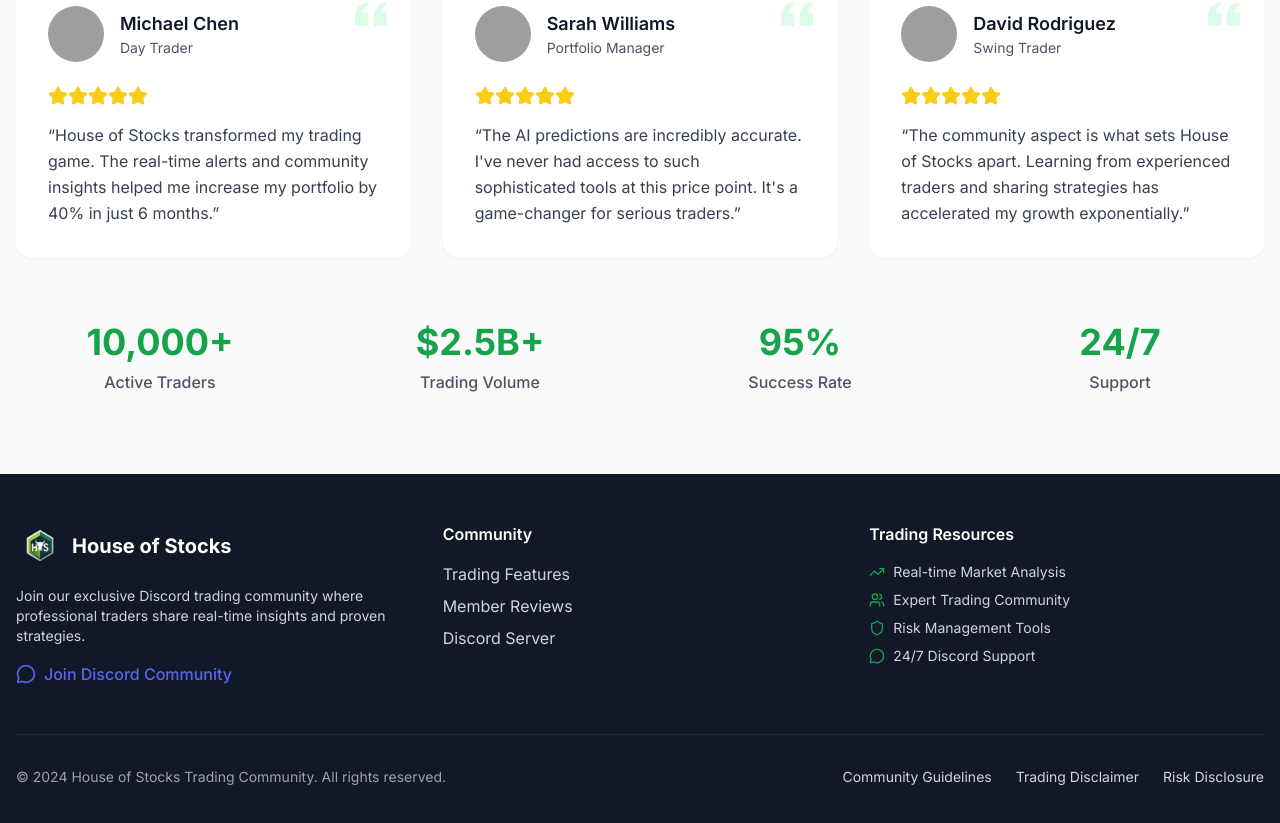
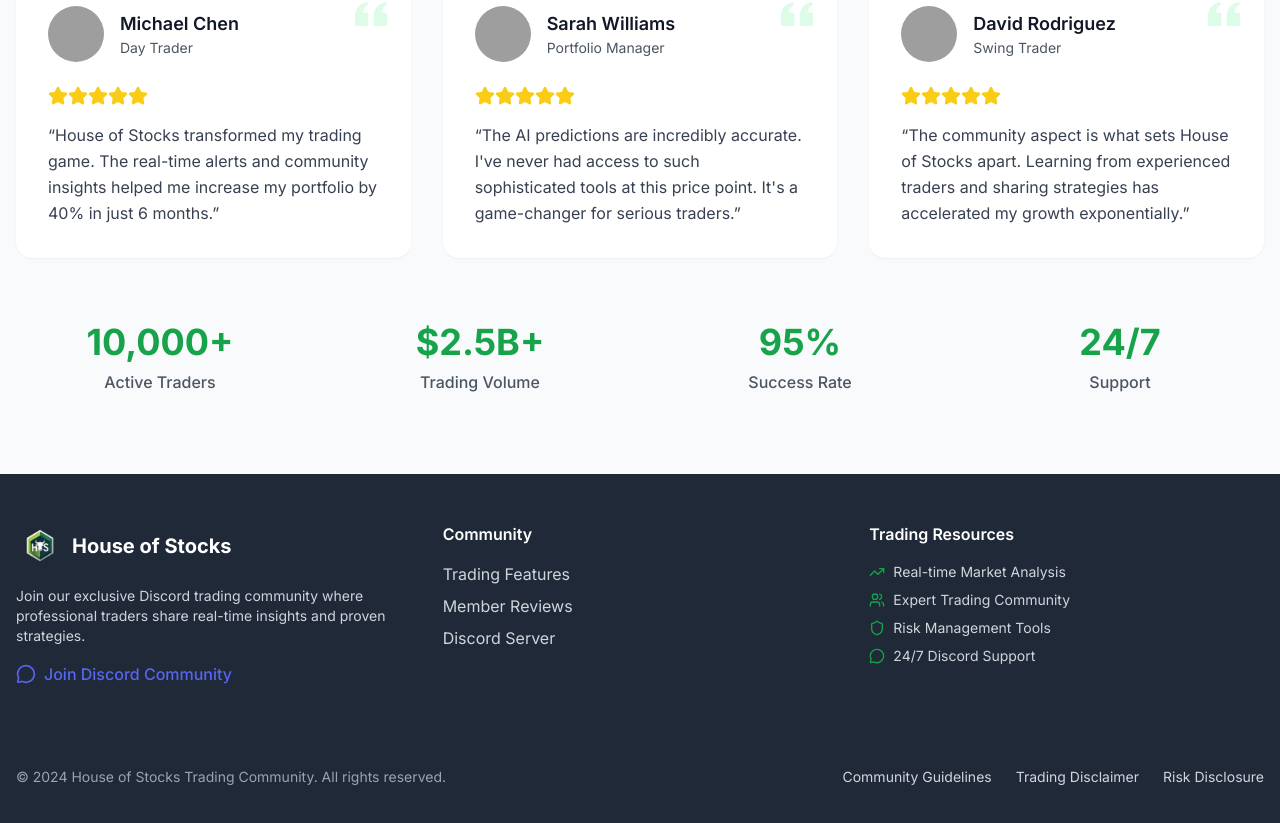
Before and after one commit to aaml1603/House-Of-Stocks, a Next.js app: page / in a window 1280 px wide. Shown: the part 2298-3121 px from the top of the page. Built offline with nearby package versions, Linux system fonts and the light colour scheme; grey boxes are pictures that could not be loaded.

Commit message:
Update footer background color from gray-900 to gray-800 for improved visual consistency.

```diff
--- a/components/footer.tsx
+++ b/components/footer.tsx
@@ -4,7 +4,7 @@ import { MessageCircle, TrendingUp, Users, Shield } from "lucide-react"
 
 export function Footer() {
   return (
-    <footer className="bg-gray-900 text-gray-300">
+    <footer className="bg-gray-800 text-gray-300">
       <div className="container mx-auto px-4 py-8 sm:py-12">
         <div className="grid grid-cols-1 sm:grid-cols-1 md:grid-cols-3 gap-6 sm:gap-8">
           {/* Brand */}
```
